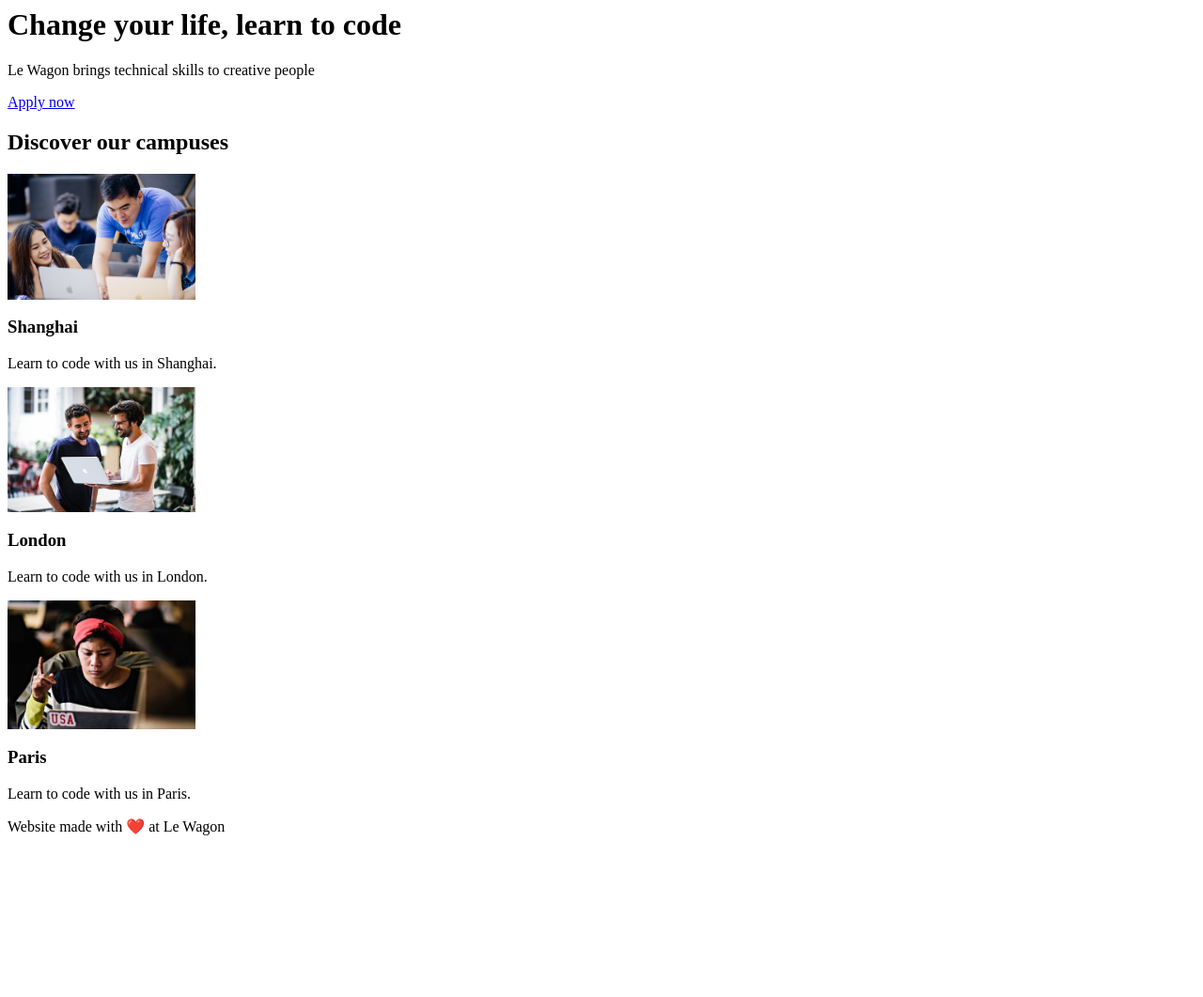
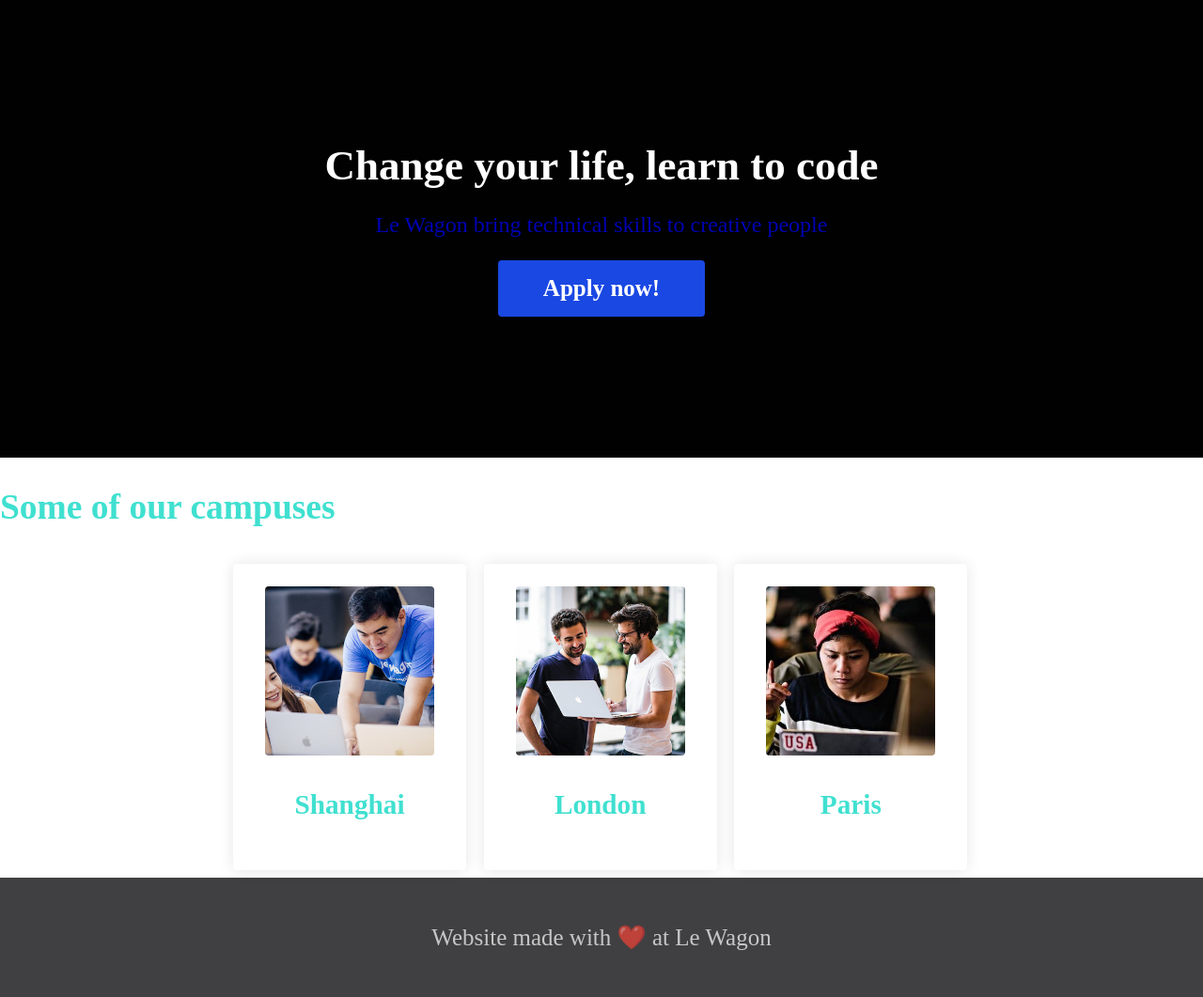
Before and after one commit to alexisglt/landing, a plain HTML site: page index.html in a window 1280 px wide. Shown: the whole page at 94% size. Before the commit the page ends 905 px from the top, so only its background shows below. Drawn offline with Linux system fonts and the light colour scheme; files whose address does not match are found by name; a web font is replaced by a local one.

Commit message:
Add files via upload

```diff
--- a/index.html
+++ b/index.html
@@ -1,27 +1,51 @@
-<html>
+<!DOCTYPE html>
+<html lang="en">
+<head>
+  <meta charset="UTF-8">
+  <title>Le Wagon - Web Development Sprint</title>
+
+  <!-- Change these Google fonts with your own choice -->
+  <link href="https://fonts.googleapis.com/css?family=Chivo:700|Overpass:400,700&display=swap" rel="stylesheet">
+
+  <link rel="stylesheet" href="style.css">
+</head>
 <body>
-    <!-- Code your Banner section -->
-    <h1>Change your life, learn to code</h1>
-    <p>Le Wagon brings technical skills to creative people</p>
-    <a href="https://www.lewagon.com/">Apply now</a>
+<!-- Banner section -->
+<div class="banner">
+<h1>Change your life, learn to code</h1>
+<p>Le Wagon bring technical skills to creative people</p>
+<a href="https://www.lewagon.com/" target="_blank" class="button-blue">Apply now!</a>
+</div>
 
-    <!-- Code your Cards section -->
-    <h2>Discover our campuses</h2>
+<!-- Cards section -->
+  <h2>Some of our campuses</h2>
 
-    <img src="images/shanghai.jpg" alt="Shanghai" width="200">
-    <h3>Shanghai</h3>
-    <p>Learn to code with us in Shanghai.</p>
+<div class="container">
 
-    <img src="images/london.jpg" alt="London" width="200">
-    <h3>London</h3>
-    <p>Learn to code with us in London.</p>
+  <div class="card-white">
+   <img src="C:\Users\alexi\Downloads\landing-page-master\landing-page-master\images\shanghai.jpg" alt="Shanghai" width="200">
+    <h3>Shanghai<h3>
+  </div>
+  <div class="card-white">
+   <img src="C:\Users\alexi\Downloads\landing-page-master\landing-page-master\images\london.jpg" alt="London" width="200">
+   <h3>London<h3>
+  </div>
+  <div class="card-white">
+    <img src="C:\Users\alexi\Downloads\landing-page-master\landing-page-master\images\paris.jpg" alt="Paris" width="200">
+   <h3>Paris<h3>
+  </div>
+</div>
 
-    <img src="images/paris.jpg" alt="Paris" width="200">
-    <h3>Paris</h3>
-    <p>Learn to code with us in Paris.</p>
+<!-- Footer section -->
+<div class="footer">
+  <p>Website made with ❤️ at Le Wagon<p>
+</div>
 
-    <!-- Code your Footer section -->
-    <p>Website made with ❤️ at Le Wagon</p>
-
+<!-- index.html -->
+<head>
+  <!-- [...] -->
+  <link href="C:\Users\alexi\Downloads\landing-page-master\landing-page-master\style.css" rel="stylesheet">
+  <!-- [...] -->
+</head>
 </body>
 </html>
--- a/style.css
+++ b/style.css
@@ -1,8 +1,7 @@
-/* style.css */
 body {
-  font-family: Overpass;
-  color: #404042;
-  font-size: 18px;
+  font-family: Chivo;
+  color: yellow;
+  font-size: 25px;
 }
 
 h1, h2, h3 {
@@ -10,12 +9,107 @@
 }
 
 a {
-  color: #1A48E3;
+  color: hotpink;
   font-weight: bold;
   text-decoration: none;
   transition: .3s;
 }
 
 a:hover {
-  color: #CE2FAE;
+  color: hotpink;
 }
+body {
+  font-family: Chivo;
+  margin: 0;
+}
+
+h1, h2, h3 {
+  color: turquoise;
+  font-family: Chivo;
+}
+
+p {
+ color: blue;
+  opacity: .7;
+}
+
+.container {
+  width: 800px;
+  margin: auto;
+}
+
+.banner {
+  background-image: linear-gradient(rgba(1,1,1,1.6), rgba(1,1,1,1.6)), url('C:\Users\alexi\Downloads\landing-page-master\landing-page-master\images\background.jpg');
+  background-size: cover;
+  background-position: center;
+  padding: 150px 0;
+  text-align: center;
+}
+
+.banner h1 {
+  color: white;
+  font-size: 45px;
+  margin: 0;
+}
+
+.banner p {
+  color: blue;
+  font-size: 24px;
+}
+
+.button-blue {
+  background-color: #1A48E3;
+  color: white;
+  padding: 16px 48px;
+  border-radius: 4px;
+  display: inline-block;
+  text-decoration: none;
+  transition: .3s;
+}
+
+.button-blue:hover {
+  background-color: #0D1EC6;
+  color: white;
+}
+
+.card-white {
+  background: white;
+  box-shadow: 0 0 16px rgba(0,0,0,0.1);
+  border-radius: 4px;
+  width: 200px;
+  text-align: center;
+  padding: 24px;
+  margin: 8px;
+}
+
+.card-white img {
+  width: 180px;
+  height: 180px;
+  object-fit: cover;
+  border-radius: 4px;
+}
+
+.card-white h3 {
+  margin-bottom: 0;
+}
+
+.footer {
+  background: #404042;
+  text-align: center;
+  padding: 24px 0;
+}
+
+.footer p {
+  color: white;
+}
+
+.cards {
+  display: grid;
+  grid-template-columns: 1fr 1fr 1fr;
+  grid-gap: 16px;
+}/*Write some CSS below */
+
+.container {
+  display: grid;
+  grid-template-columns: 1fr 1fr 1fr;
+}
```
Also changed, not shown: 1 other file.
